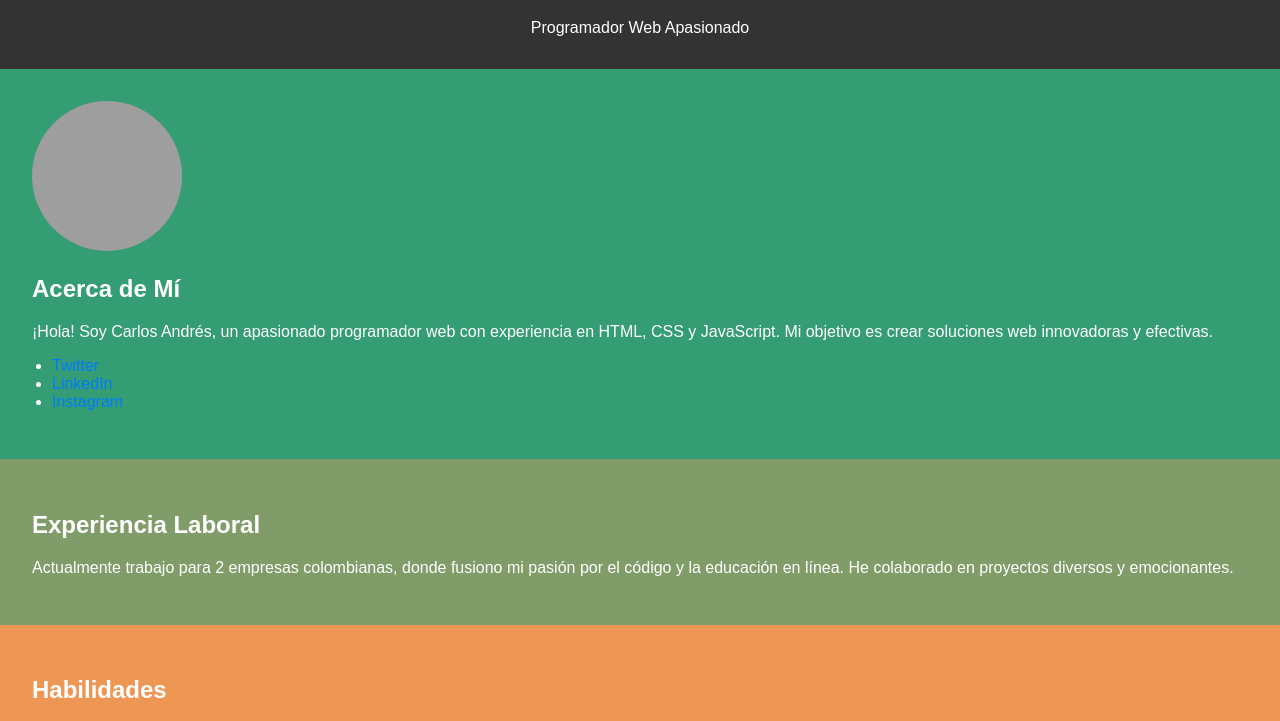
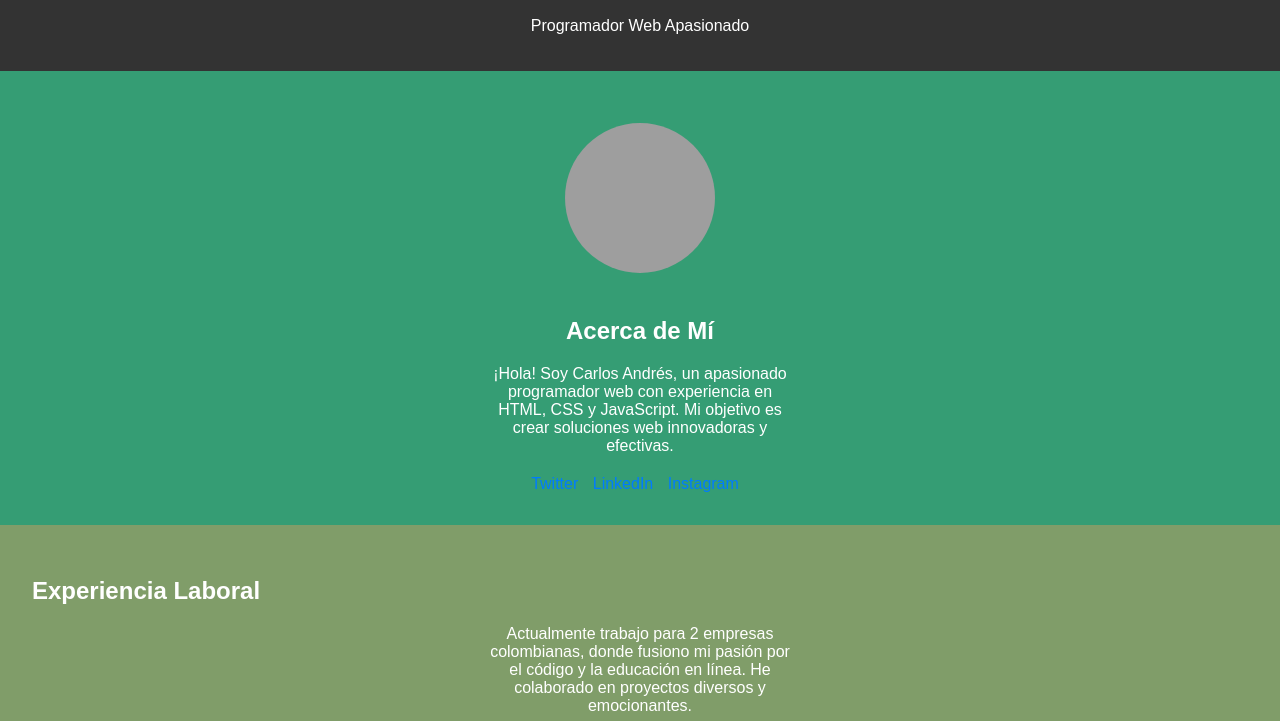
Before and after one commit to CarlosRamirez14/mi_primera_p-gina_web, a plain HTML site: page index.html in a window 1280 px wide. Shown: the part 77-798 px from the top of the page. Drawn offline with Linux system fonts and the light colour scheme; grey boxes are pictures that could not be loaded.

Commit message:
Update index.html

```diff
--- a/index.html
+++ b/index.html
@@ -17,19 +17,22 @@
             text-align: center;
             padding: 1em 0;
         }
-        /* main {
-            padding: 2em;
-        } */
+        h1{
+            margin-bottom: 20px;
+        }
         section {
-            /* margin-bottom: 2em; */
             color: white;
             padding: 2em;
         }
         #inicio{
             background-color: #359d74;
+            text-align: center;
         }
         #inicio img{
             border-radius: 50%;
+            display: inline-block;
+            margin-top: 20px;
+            margin-bottom: 20px;
         }
         #experiencia{
             background-color: #809d69;
@@ -40,15 +43,20 @@
         #contacto{
             background-color: #1f2f41;
         }
-        /* h2 {
-            color: #333;
+        p {
+            max-width: 300px;
+            margin: 0 auto;
+            text-align: center;
+            margin-bottom: 20px;
         }
-        p {
-            color: #555;
-        } */
         ul {
-            list-style-type: disc;
-            padding-left: 20px;
+            list-style-type: none;
+            padding: 0;
+            margin: 0;
+        }
+        li{
+            display: inline;
+            margin-right: 10px;
         }
         a {
             color: #007BFF;
```
